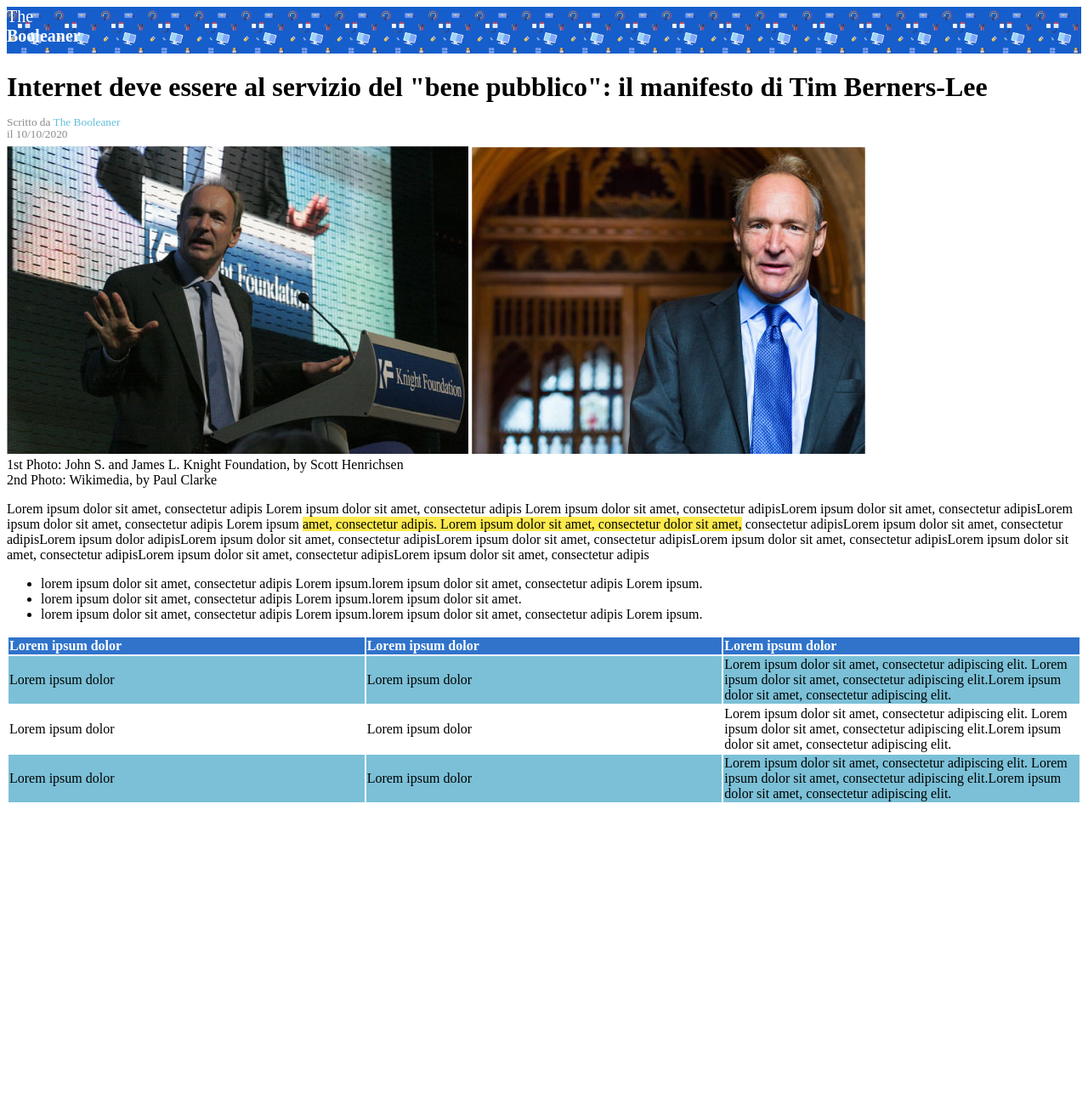
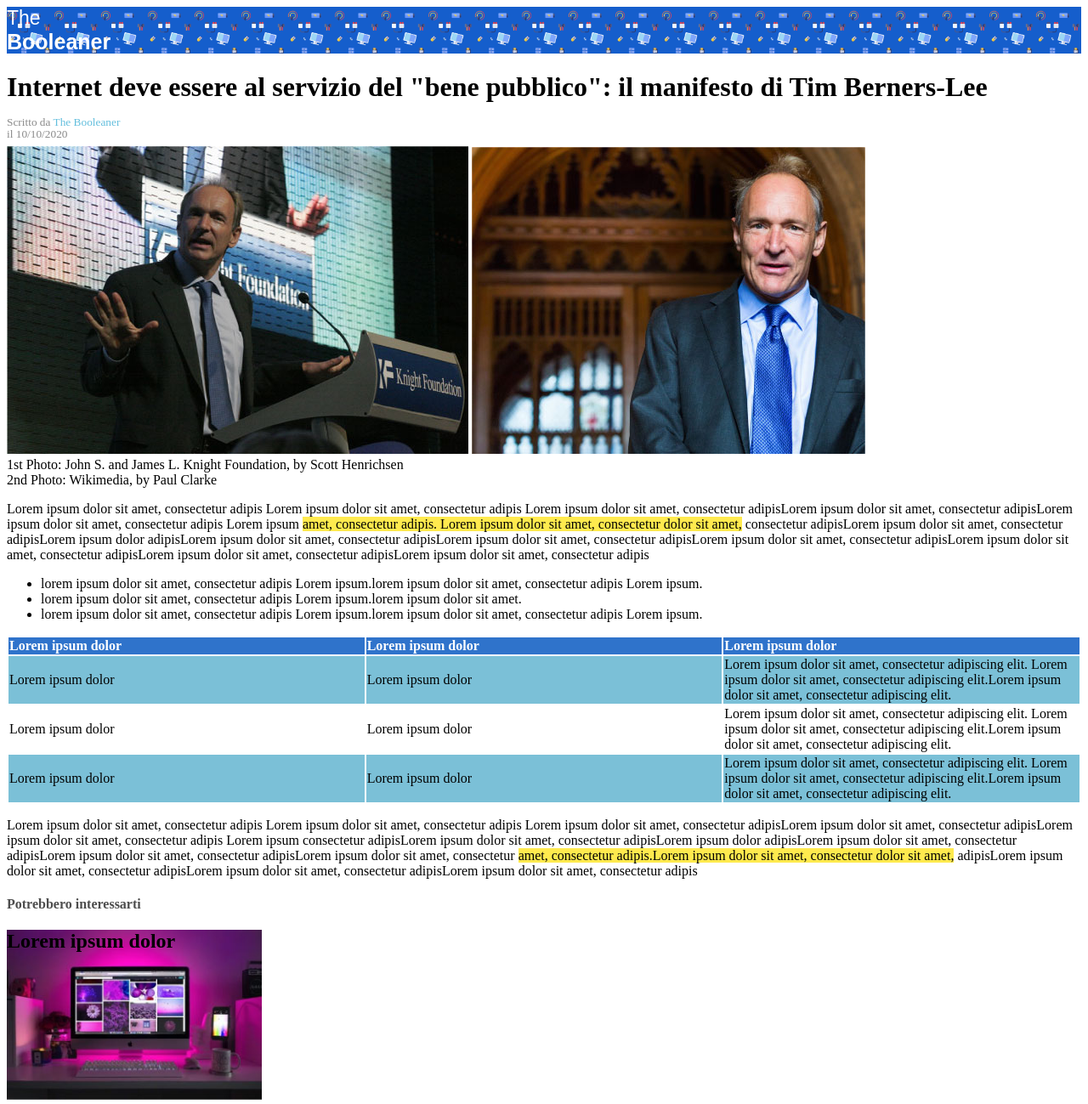
Before and after one commit to VenturelliGiorgia/html-css-booleaner, a plain HTML site: page index.html in a window 1280 px wide. Shown: the whole page at 85% size. Before the commit the page ends 954 px from the top, so only its background shows below. Drawn offline with Linux system fonts and the light colour scheme.

Commit message:
adds footer

```diff
--- a/css/style.css
+++ b/css/style.css
@@ -5,11 +5,20 @@ header {
     background-color: rgb(21, 94, 204);
     background-image: url('../img/pattern.png');
     background-size: contain;
+
 }
 
-.title-header {
-    font-size: 20px;
+.title-header0 {
+    font-size: 23px;
     color: white;
+    font-family: Arial;
+}
+
+.title-header1 {
+    font-size: 25px;
+    color: white;
+    font-weight: bold;
+    font-family: Arial;
 }
 
 #section-subtitle {
@@ -36,3 +45,16 @@ th {
 .table-blue {
     background-color: rgb(123, 192, 215);
 }
+
+h4 {
+    color: rgb(77, 77, 77);
+}
+
+footer {
+    text-align: left;
+    height: 200px;
+    background-image: url('../img/monitor.jpg');
+    background-size: contain;
+    background-repeat: no-repeat;
+    background-position: left;
+}
--- a/index.html
+++ b/index.html
@@ -6,9 +6,9 @@
     </head>
     <body>
         <header>
-            <span class="title-header">The </span>
+            <span class="title-header0">The </span>
             <br>
-            <span class="title-header"><strong>Booleaner</strong></span>
+            <span class="title-header1">Booleaner</span>
         </header>
         <main>
             <h1>Internet deve essere al servizio del "bene pubblico": il manifesto di Tim Berners-Lee </h1>
@@ -69,6 +69,22 @@
                         </td>
                     </tr>
                 </table>
+
+                <p>Lorem ipsum dolor sit amet, consectetur adipis Lorem ipsum dolor sit amet, consectetur adipis Lorem
+                    ipsum dolor sit amet, consectetur adipisLorem ipsum dolor sit amet, consectetur adipisLorem ipsum
+                    dolor sit amet, consectetur adipis Lorem ipsum consectetur adipisLorem ipsum dolor
+                    sit amet, consectetur adipisLorem ipsum dolor  adipisLorem ipsum dolor sit amet, consectetur
+                    adipisLorem ipsum dolor sit amet, consectetur  adipisLorem ipsum dolor sit amet, consectetur
+                    <span class="text-highlighted"> amet, consectetur adipis.Lorem ipsum dolor sit amet, consectetur
+                    dolor sit amet,</span> adipisLorem ipsum dolor sit amet, consectetur adipisLorem ipsum dolor sit amet, consectetur
+                    adipisLorem ipsum dolor sit amet, consectetur adipis
+                </p>
+                <h4>Potrebbero interessarti</h4>
         </main>
+
+        <footer>
+            <h2>Lorem ipsum dolor</h2>
+
+        </footer>
     </body>
 </html>
```
